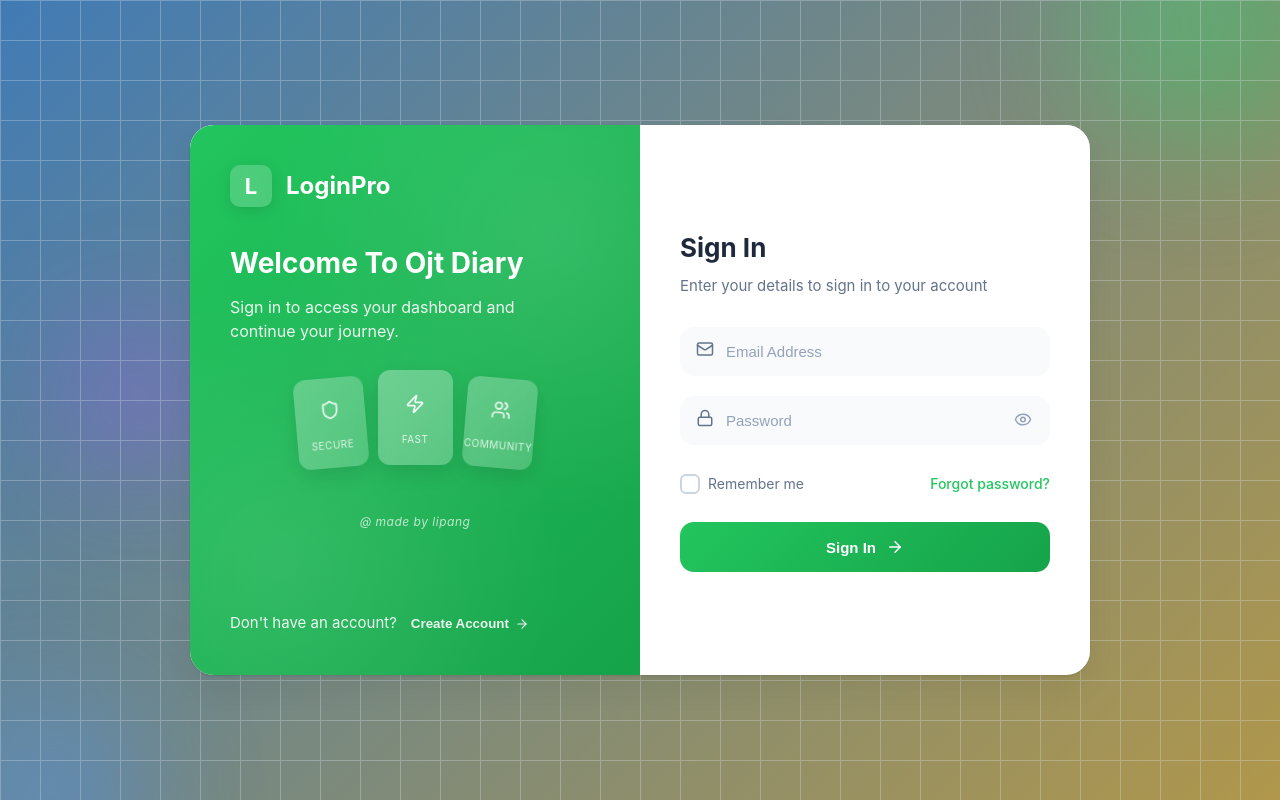
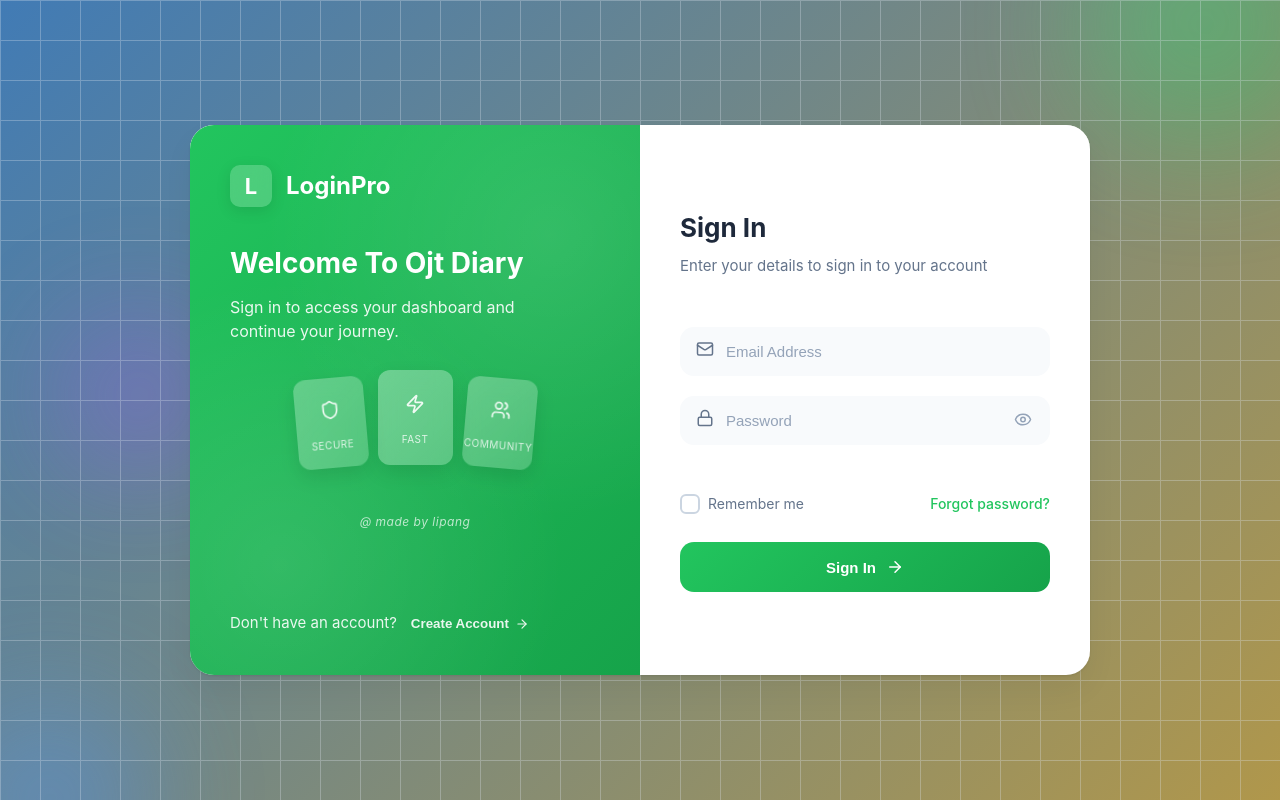
Before and after one commit to Benchkwuasaki/ojt-diary, a React (Vite) app: page / in a window 1280 px wide. Built offline with nearby package versions, Linux system fonts and the light colour scheme.

Commit message:
updating ojt diary

```diff
--- a/src/components/AuthForm.css
+++ b/src/components/AuthForm.css
@@ -154,6 +154,7 @@
   font-weight: 700;
   margin-bottom: 14px;
   line-height: 1.2;
+  transition: all 0.3s ease;
 }
 
 .brand-subtitle {
@@ -162,6 +163,7 @@
   opacity: 0.9;
   margin-bottom: 20px;
   max-width: 350px;
+  transition: all 0.3s ease;
 }
 
 /* Cards Container */
@@ -173,6 +175,7 @@
   margin-bottom: 30px;
   position: relative;
   height: 120px;
+  transition: all 0.4s ease;
 }
 
 .card {
@@ -207,6 +210,7 @@
   font-weight: 700;
   margin-bottom: 8px;
   opacity: 0.9;
+  transition: all 0.3s ease;
 }
 
 .card-label {
@@ -215,6 +219,7 @@
   letter-spacing: 0.5px;
   opacity: 0.8;
   text-align: center;
+  transition: all 0.3s ease;
 }
 
 .card:nth-child(1) {
@@ -243,7 +248,7 @@
   box-shadow: 0 12px 25px rgba(0, 0, 0, 0.15);
 }
 
-/* Made by lipang text - Always visible */
+/* Made by lipang text */
 .made-by {
   font-size: 12px;
   opacity: 0.7;
@@ -251,12 +256,14 @@
   margin: 15px 0 20px 0;
   font-style: italic;
   letter-spacing: 0.5px;
+  transition: all 0.3s ease;
 }
 
 .switch-prompt {
   font-size: 15px;
   opacity: 0.9;
   margin-top: auto;
+  transition: all 0.3s ease;
 }
 
 .switch-link {
@@ -279,13 +286,20 @@
   transform: translateX(3px);
 }
 
-/* Form Panel */
+/* Form Panel - Enhanced for smooth transitions */
 .form-panel {
   padding: 40px;
   display: flex;
   flex-direction: column;
   justify-content: center;
-  transition: all 0.4s ease;
+  transition: all 0.4s cubic-bezier(0.4, 0, 0.2, 1);
+  opacity: 1;
+  transform: translateY(0);
+}
+
+.form-panel.switching {
+  opacity: 0;
+  transform: translateY(10px);
 }
 
 .form-header {
@@ -307,16 +321,34 @@
   transition: all 0.3s ease;
 }
 
-/* Modern Form */
+/* Modern Form - Enhanced for smooth transitions */
 .modern-form {
   display: flex;
   flex-direction: column;
   gap: 20px;
-  transition: all 0.4s ease;
+  transition: all 0.4s cubic-bezier(0.4, 0, 0.2, 1);
 }
 
+/* Conditional form fields animation */
 .input-field {
   position: relative;
+  transition: all 0.4s cubic-bezier(0.4, 0, 0.2, 1);
+  overflow: hidden;
+}
+
+.input-field.conditional {
+  max-height: 0;
+  opacity: 0;
+  margin: 0;
+  transform: translateY(-10px);
+  transition: all 0.3s cubic-bezier(0.4, 0, 0.2, 1);
+}
+
+.input-field.conditional.visible {
+  max-height: 100px;
+  opacity: 1;
+  margin: 0;
+  transform: translateY(0);
 }
 
 .input-icon {
@@ -326,6 +358,7 @@
   transform: translateY(-50%);
   color: #64748b;
   z-index: 1;
+  transition: all 0.3s ease;
 }
 
 .input-field input {
@@ -387,6 +420,7 @@
   justify-content: space-between;
   align-items: center;
   margin-top: 8px;
+  transition: all 0.3s ease;
 }
 
 .checkbox-container {
@@ -396,6 +430,7 @@
   cursor: pointer;
   font-size: 14px;
   color: #64748b;
+  transition: all 0.3s ease;
 }
 
 .checkbox-container input {
@@ -468,13 +503,14 @@
   transform: translateY(0);
 }
 
-/* Mobile Switch Prompt - Hidden by default */
+/* Mobile Switch Prompt */
 .mobile-switch-prompt {
   display: none;
   text-align: center;
   margin-top: 30px;
   padding-top: 20px;
   border-top: 1px solid #e2e8f0;
+  transition: all 0.3s ease;
 }
 
 .mobile-switch-prompt p {
@@ -495,20 +531,9 @@
   transform: translateX(3px);
 }
 
-/* Form switch animation */
-.form-panel {
-  animation: fadeIn 0.4s ease-out;
-}
-
-@keyframes fadeIn {
-  from {
-    opacity: 0.8;
-    transform: translateY(5px);
-  }
-  to {
-    opacity: 1;
-    transform: translateY(0);
-  }
+/* Brand panel content transition */
+.brand-content {
+  transition: all 0.4s cubic-bezier(0.4, 0, 0.2, 1);
 }
 
 /* Responsive Design */
@@ -542,12 +567,10 @@
 }
 
 @media (max-width: 900px) {
-  /* Hide cards on tablet/ipad */
   .brand-cards {
     display: none;
   }
 
-  /* Keep made-by visible */
   .made-by {
     display: block;
     margin: 15px 0 20px 0;
@@ -583,12 +606,10 @@
     flex: 1;
   }
 
-  /* Hide cards on mobile */
   .brand-cards {
     display: none;
   }
 
-  /* Show made-by on mobile */
   .made-by {
     display: block;
     margin: 15px 0 10px 0;
@@ -622,7 +643,6 @@
     font-size: 14px;
   }
 
-  /* Show mobile switch prompt, hide desktop one */
   .switch-prompt {
     display: none;
   }
@@ -676,7 +696,6 @@
     font-size: 20px;
   }
 
-  /* Made-by on mobile */
   .made-by {
     font-size: 11px;
     margin: 12px 0 8px 0;
@@ -741,7 +760,6 @@
     margin-bottom: 6px;
   }
 
-  /* Made-by on mobile */
   .made-by {
     font-size: 10px;
     margin: 10px 0 6px 0;
@@ -806,7 +824,6 @@
     margin-bottom: 4px;
   }
 
-  /* Made-by on mobile */
   .made-by {
     font-size: 9px;
     margin: 8px 0 4px 0;
@@ -831,7 +848,7 @@
   }
 }
 
-/* Tablet landscape optimization */
+/* Tablet landscape */
 @media (min-width: 769px) and (max-width: 1024px) and (orientation: landscape) {
   .auth-wrapper {
     padding: 10px;
@@ -903,7 +920,9 @@
   .switch-link,
   .submit-button,
   .input-field input,
-  .form-panel {
+  .form-panel,
+  .brand-content,
+  .input-field {
     animation-duration: 0.01ms !important;
     animation-iteration-count: 1 !important;
     transition-duration: 0.01ms !important;
--- a/src/components/AuthForm.jsx
+++ b/src/components/AuthForm.jsx
@@ -6,7 +6,7 @@ function AuthForm() {
   const [isLogin, setIsLogin] = useState(true);
   const [showPassword, setShowPassword] = useState(false);
   const [showConfirmPassword, setShowConfirmPassword] = useState(false);
-  const [isAnimating, setIsAnimating] = useState(false);
+  const [isSwitching, setIsSwitching] = useState(false);
   const [formData, setFormData] = useState({
     email: '',
     password: '',
@@ -35,7 +35,10 @@ function AuthForm() {
   };
 
   const handleSwitchForm = () => {
-    setIsAnimating(true);
+    // Start switching animation
+    setIsSwitching(true);
+
+    // Wait for fade out animation
     setTimeout(() => {
       setIsLogin(!isLogin);
       setFormData({
@@ -44,17 +47,13 @@ function AuthForm() {
         name: '',
         confirmPassword: ''
       });
-      setIsAnimating(false);
-    }, 200);
+
+      // Fade in after form change
+      setTimeout(() => {
+        setIsSwitching(false);
+      }, 50);
+    }, 300); // Matches CSS transition duration
   };
-
-  useEffect(() => {
-    const timer = setTimeout(() => {
-      setIsAnimating(false);
-    }, 400);
-
-    return () => clearTimeout(timer);
-  }, [isLogin]);
 
   return (
     <div className="auth-wrapper">
@@ -67,7 +66,7 @@ function AuthForm() {
       </div>
 
       {/* Main Container */}
-      <div className={`auth-container ${isAnimating ? 'animating' : ''}`}>
+      <div className={`auth-container ${isSwitching ? 'switching' : ''}`}>
         {/* Left Panel - Branding */}
         <div className="brand-panel">
           <div className="brand-logo">
@@ -85,7 +84,7 @@ function AuthForm() {
               }
             </p>
 
-            {/* Cards Container - Only visible on desktop/iPad */}
+            {/* Cards Container */}
             <div className="brand-cards">
               <div className="card">
                 <div className="card-icon">
@@ -107,7 +106,7 @@ function AuthForm() {
               </div>
             </div>
 
-            {/* Made by lipang - Only visible on desktop/iPad */}
+            {/* Made by lipang */}
             <div className="made-by">@ made by lipang</div>
           </div>
 
@@ -123,15 +122,15 @@ function AuthForm() {
         </div>
 
         {/* Right Panel - Form */}
-        <div className={`form-panel ${isLogin ? 'login' : 'register'}`}>
+        <div className={`form-panel ${isSwitching ? 'switching' : ''} ${isLogin ? 'login' : 'register'}`}>
           <div className="form-header">
             <h2>{isLogin ? 'Sign In' : 'Create Account'}</h2>
             <p>Enter your details to {isLogin ? 'sign in to your account' : 'create a new account'}</p>
           </div>
 
           <form onSubmit={handleSubmit} className="modern-form">
-            {!isLogin && (
-              <div className="input-field">
+            {/* Name Field with conditional animation */}
+            <div className={`input-field ${!isLogin ? 'conditional visible' : 'conditional'}`}>
               <div className="input-icon">
                 <User size={18} />
               </div>
@@ -141,12 +140,12 @@ function AuthForm() {
                 placeholder="Full Name"
                 value={formData.name}
                 onChange={handleChange}
-                  required
+                required={!isLogin}
               />
               <div className="input-border"></div>
             </div>
-            )}
 
+            {/* Email Field */}
             <div className="input-field">
               <div className="input-icon">
                 <Mail size={18} />
@@ -162,6 +161,7 @@ function AuthForm() {
               <div className="input-border"></div>
             </div>
 
+            {/* Password Field */}
             <div className="input-field">
               <div className="input-icon">
                 <Lock size={18} />
@@ -184,8 +184,8 @@ function AuthForm() {
               <div className="input-border"></div>
             </div>
 
-            {!isLogin && (
-              <div className="input-field">
+            {/* Confirm Password Field with conditional animation */}
+            <div className={`input-field ${!isLogin ? 'conditional visible' : 'conditional'}`}>
               <div className="input-icon">
                 <Lock size={18} />
               </div>
@@ -195,7 +195,7 @@ function AuthForm() {
                 placeholder="Confirm Password"
                 value={formData.confirmPassword}
                 onChange={handleChange}
-                  required
+                required={!isLogin}
               />
               <button
                 type="button"
@@ -206,10 +206,15 @@ function AuthForm() {
               </button>
               <div className="input-border"></div>
             </div>
-            )}
 
-            {isLogin && (
-              <div className="form-options">
+            {/* Form Options (Login only) */}
+            <div className={`form-options ${!isLogin ? 'conditional' : ''}`}
+                 style={{
+                   maxHeight: isLogin ? '50px' : '0',
+                   opacity: isLogin ? '1' : '0',
+                   overflow: 'hidden',
+                   transition: 'all 0.3s cubic-bezier(0.4, 0, 0.2, 1)'
+                 }}>
               <label className="checkbox-container">
                 <input type="checkbox" />
                 <span className="checkmark"></span>
@@ -217,15 +222,15 @@ function AuthForm() {
               </label>
               <a href="#forgot" className="forgot-password">Forgot password?</a>
             </div>
-            )}
 
+            {/* Submit Button */}
             <button type="submit" className="submit-button">
               <span>{isLogin ? 'Sign In' : 'Create Account'}</span>
               <ArrowRight size={18} />
             </button>
           </form>
 
-          {/* Mobile Switch Prompt - Shows only on mobile */}
+          {/* Mobile Switch Prompt */}
           <div className="mobile-switch-prompt">
             <p>
               {isLogin ? "Don't have an account?" : "Already have an account?"}
```
Lines whose indentation alone changed are shown as unchanged.
